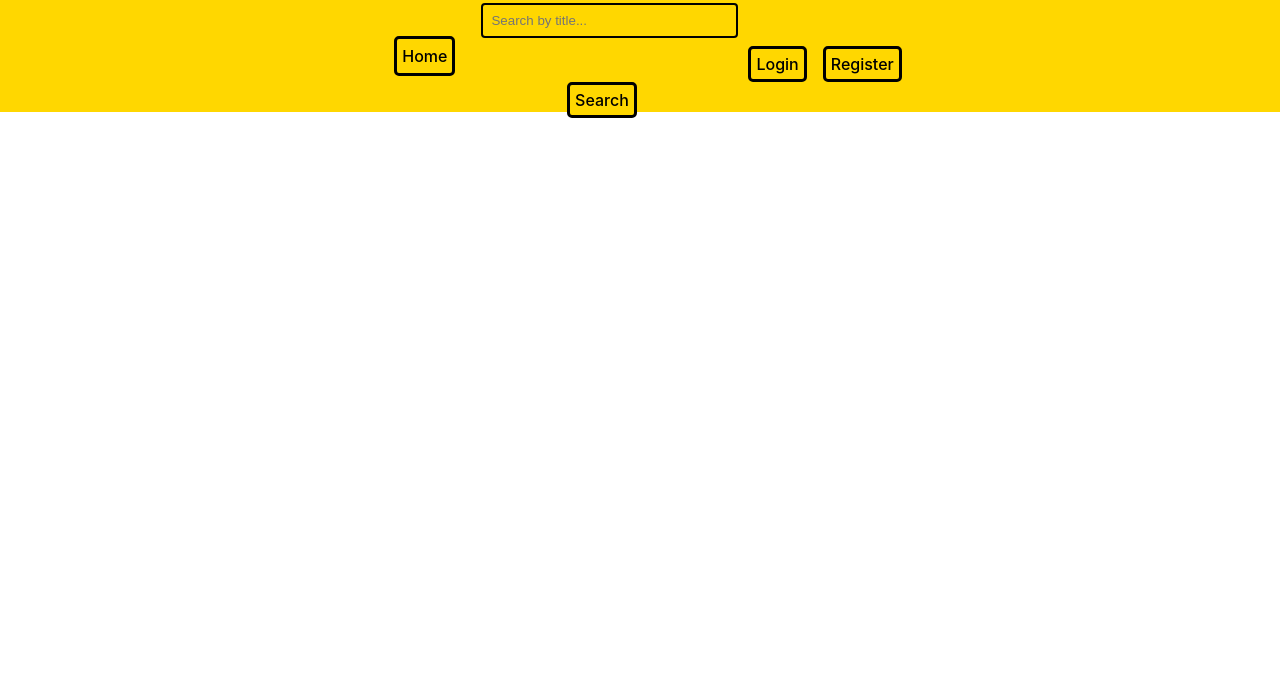
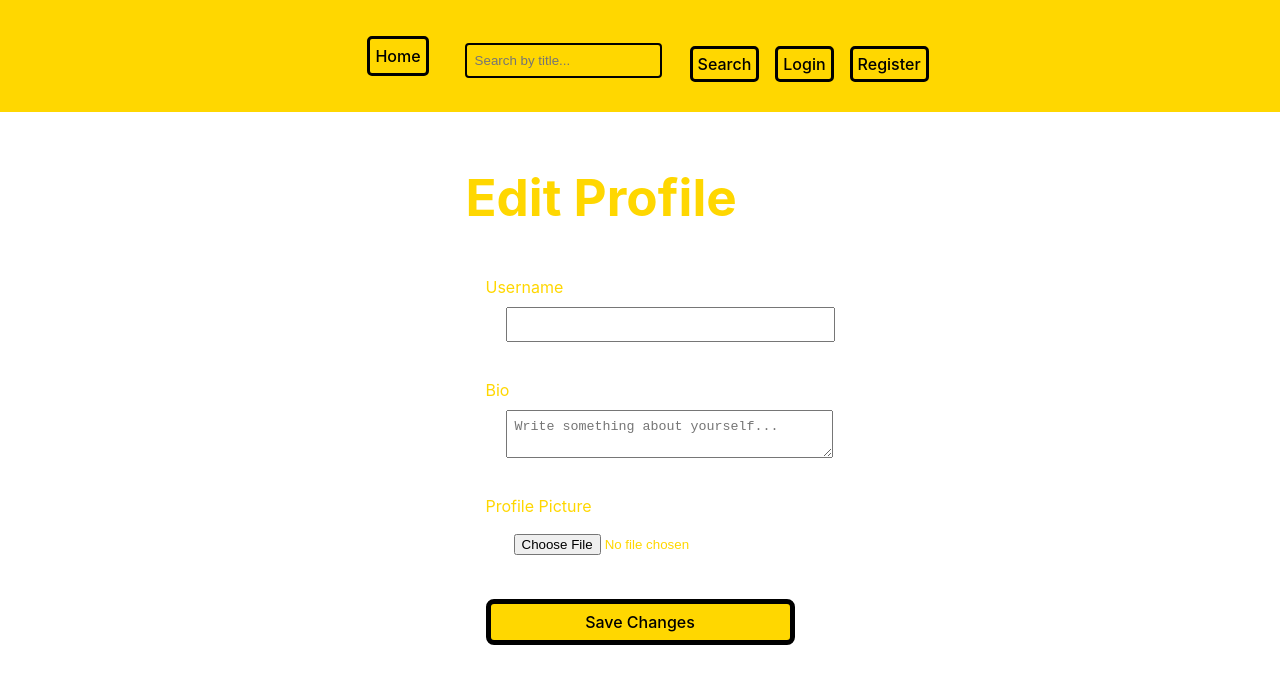
Before and after one commit to HareshP31/Code_Connections, a React (Vite) app in the folder Code_Connections/: page /edit-profile in a window 1280 px wide. Shown: the top 684 px of the page. Built offline with nearby package versions, Linux system fonts and the light colour scheme; no server answers.

Commit message:
add edit profile section

```diff
--- a/Code_Connections/src/App.jsx
+++ b/Code_Connections/src/App.jsx
@@ -7,6 +7,7 @@ import Login from './components/Login';
 import CreatePost from './pages/CreatePost';
 import PostPage from './pages/PostPage';
 import UpdatePost from './pages/UpdatePost';
+import EditProfile from './pages/EditProfile';
 import { AuthProvider, useAuth } from './AuthContext.jsx';
 import { initializeAuthPersistence } from './services/authService';
 import './styles/App.css';
@@ -34,6 +35,7 @@ const AppContent = () => {
                         <Route path="/create" element={<CreatePost />} />
                         <Route path="/post/:id" element={<PostPage />} />
                         <Route path="/update/:id" element={<UpdatePost />} />
+                        <Route path="/edit-profile" element={<EditProfile />} />
                     </Routes>
                 </div>
             </div>
--- a/Code_Connections/src/AuthContext.jsx
+++ b/Code_Connections/src/AuthContext.jsx
@@ -1,6 +1,8 @@
 import React, { createContext, useState, useContext, useEffect } from 'react';
 import { auth } from './firebase';
 import { onAuthStateChanged, signOut, setPersistence, browserSessionPersistence } from 'firebase/auth';
+import { doc, getDoc } from 'firebase/firestore';
+import { db } from './firebase';
 
 const AuthContext = createContext();
 
@@ -18,13 +20,31 @@ export const AuthProvider = ({ children }) => {
         };
         initializePersistence();
 
-        const unsubscribe = onAuthStateChanged(auth, (currentUser) => {
+        const unsubscribe = onAuthStateChanged(auth, async (currentUser) => {
             if (currentUser) {
-                setUser({
-                    uid: currentUser.uid,
-                    email: currentUser.email,
-                    username: currentUser.displayName || 'User',
-                });
+                try {
+                    const userRef = doc(db, 'users', currentUser.uid);
+                    const userDoc = await getDoc(userRef);
+
+                    if (userDoc.exists()) {
+                        const userData = userDoc.data();
+                        setUser({
+                            uid: currentUser.uid,
+                            email: currentUser.email,
+                            username: userData.username || currentUser.displayName || 'User',
+                            profilePicture: userData.profilePicture || null,
+                            bio: userData.bio || '',
+                        });
+                    } else {
+                        setUser({
+                            uid: currentUser.uid,
+                            email: currentUser.email,
+                            username: currentUser.displayName || 'User',
+                        });
+                    }
+                } catch (error) {
+                    console.error('Error fetching user data:', error);
+                }
             } else {
                 setUser(null);
             }
--- a/Code_Connections/src/components/Login.jsx
+++ b/Code_Connections/src/components/Login.jsx
@@ -16,6 +16,7 @@ function Login() {
             const user = await loginUser(identifier, password);
             login(user);
             navigate('/');
+            window.location.reload();
         } catch (err) {
             setError(err.message);
         }
@@ -26,6 +27,7 @@ function Login() {
             const user = await loginWithGoogle();
             login(user);
             navigate('/');
+            window.location.reload();
         } catch (err) {
             setError(err.message);
         }
--- a/Code_Connections/src/components/Navbar.jsx
+++ b/Code_Connections/src/components/Navbar.jsx
@@ -17,6 +17,8 @@ const Navbar = () => {
     navigate('/');
   };
 
+  const defaultProfilePicture = 'https://cdn.pfps.gg/pfps/2301-default-2.png';
+
   return (
     <nav className="navbar">
       <Link to="/" className="nav-link">Home</Link>
@@ -35,7 +37,17 @@ const Navbar = () => {
       </form>
       {user ? (
         <>
-          <span className="nav-link">Welcome, {user.username}</span>
+          <button
+            onClick={() => navigate('/edit-profile')}
+            className="profile-button"
+          >
+            <img
+              src={user.profilePicture || defaultProfilePicture}
+              alt="Profile"
+              className="profile-picture"
+            />
+            <span className="username">{user.username}</span>
+          </button>
           <button onClick={handleLogout} className="nav-link">Logout</button>
         </>
       ) : (
--- a/Code_Connections/src/firebase.js
+++ b/Code_Connections/src/firebase.js
@@ -1,23 +1,22 @@
 // Import the functions you need from the SDKs you need
 import { initializeApp } from "firebase/app";
 import { getAuth } from "firebase/auth";
-import { getFirestore } from 'firebase/firestore';
-// TODO: Add SDKs for Firebase products that you want to use
-// https://firebase.google.com/docs/web/setup#available-libraries
+import { getFirestore } from "firebase/firestore";
+import { getStorage } from "firebase/storage";
 
 // Your web app's Firebase configuration
-// For Firebase JS SDK v7.20.0 and later, measurementId is optional
 const firebaseConfig = {
   apiKey: "AIzaSyBu-8Xs4u4t8KC8pyreUFZkbRIVLk7kNrM",
   authDomain: "code-connections.firebaseapp.com",
   projectId: "code-connections",
-  storageBucket: "code-connections.firebasestorage.app",
+  storageBucket: "code-connections.appspot.com",
   messagingSenderId: "258359074913",
   appId: "1:258359074913:web:e9c1ebc584590c69f18a20",
-  measurementId: "G-DM2L9T8GXW"
+  measurementId: "G-DM2L9T8GXW",
 };
 
 // Initialize Firebase
 const app = initializeApp(firebaseConfig);
 export const auth = getAuth(app);
 export const db = getFirestore(app);
+export const storage = getStorage(app);
--- /dev/null
+++ b/Code_Connections/src/pages/EditProfile.jsx
@@ -0,0 +1,108 @@
+import React, { useState, useEffect } from 'react';
+import { useAuth } from '../AuthContext';
+import { doc, getDoc, updateDoc } from 'firebase/firestore';
+import { db } from '../firebase';
+import { useNavigate } from 'react-router-dom';
+
+const EditProfile = () => {
+  const { user } = useAuth();
+  const [username, setUsername] = useState(user?.username || '');
+  const [bio, setBio] = useState('');
+  const [profilePicture, setProfilePicture] = useState(null);
+  const [loading, setLoading] = useState(false);
+  const navigate = useNavigate();
+
+  useEffect(() => {
+    const fetchUserData = async () => {
+      try {
+        const userRef = doc(db, 'users', user.uid);
+        const userDoc = await getDoc(userRef);
+
+        if (userDoc.exists()) {
+          const data = userDoc.data();
+          setBio(data.bio || '');
+          setProfilePicture(data.profilePicture || null);
+        }
+      } catch (error) {
+        console.error('Error fetching user data:', error);
+      }
+    };
+
+    fetchUserData();
+  }, [user]);
+
+  const handleFileChange = (e) => {
+    const file = e.target.files[0];
+    if (file) {
+      const reader = new FileReader();
+      reader.onloadend = () => {
+        setProfilePicture(reader.result);
+      };
+      reader.readAsDataURL(file);
+    }
+  };
+
+  const handleSave = async (e) => {
+    e.preventDefault();
+    setLoading(true);
+
+    try {
+      const userRef = doc(db, 'users', user.uid);
+      await updateDoc(userRef, {
+        username,
+        bio,
+        profilePicture,
+      });
+
+      alert('Profile updated successfully!');
+      navigate('/');
+      window.location.reload();
+    } catch (error) {
+      console.error('Error updating profile:', error);
+      alert('Failed to update profile.');
+    } finally {
+      setLoading(false);
+    }
+  };
+
+  return (
+    <div className="edit-profile-container">
+      <h1>Edit Profile</h1>
+      <form onSubmit={handleSave}>
+        <div>
+          <label>Username</label>
+          <input
+            type="text"
+            value={username}
+            onChange={(e) => setUsername(e.target.value)}
+            required
+          />
+        </div>
+        <div>
+          <label>Bio</label>
+          <textarea
+            value={bio}
+            onChange={(e) => setBio(e.target.value)}
+            placeholder="Write something about yourself..."
+          />
+        </div>
+        <div>
+          <label>Profile Picture</label>
+          <input type="file" accept="image/*" onChange={handleFileChange} />
+          {profilePicture && (
+            <img
+              src={profilePicture}
+              alt="Profile Preview"
+              style={{ width: '100px', height: '100px', objectFit: 'cover', marginTop: '10px' }}
+            />
+          )}
+        </div>
+        <button type="submit" disabled={loading}>
+          {loading ? 'Saving...' : 'Save Changes'}
+        </button>
+      </form>
+    </div>
+  );
+};
+
+export default EditProfile;
--- a/Code_Connections/src/services/authService.js
+++ b/Code_Connections/src/services/authService.js
@@ -21,6 +21,8 @@ export const initializeAuthPersistence = async () => {
 };
 
 export const registerUser = async (email, password, username) => {
+    const DEFAULT_PROFILE_PICTURE = 'https://cdn.pfps.gg/pfps/2301-default-2.png';
+
     try {
         const userCredential = await createUserWithEmailAndPassword(auth, email, password);
         const user = userCredential.user;
@@ -31,17 +33,21 @@ export const registerUser = async (email, password, username) => {
             uid: user.uid,
             username: username,
             email: email,
+            profilePicture: DEFAULT_PROFILE_PICTURE,
+            bio: '',
         });
 
         return {
             uid: user.uid,
             email: user.email,
-            username: user.displayName,
+            username: username,
+            profilePicture: DEFAULT_PROFILE_PICTURE,
         };
     } catch (error) {
         throw new Error(error.message);
     }
 };
+
 
 export const loginWithGoogle = async () => {
     try {
--- a/Code_Connections/src/styles/App.css
+++ b/Code_Connections/src/styles/App.css
@@ -40,28 +40,31 @@ body {
 
 .search-form {
   display: flex;
+  flex-direction: row;
   align-items: center;
   gap: 0.5rem;
+  width: auto;
+  margin: 0;
 }
 
 .search-input {
-  display: flex;
-  align-items: center;
   padding: 0.5rem;
-  border: solid, 2px, black;
+  border: 2px solid black;
   border-radius: 4px;
   background-color: gold;
   color: black;
+  flex-grow: 1;
+  margin-bottom: 0px;
 }
 
 .search-button {
-  padding: 0.5rem;
-  margin-left: 0.5rem;
-  border: solid, 2px, black;
+  padding: 0.5rem 1rem;
+  border: 2px solid black;
   border-radius: 4px;
+  background-color: gold;
+  color: black;
   cursor: pointer;
-  color: black;
-  background-color: gold;
+  transition: border-color 0.25s ease-in-out;
 }
 
 .create-post, form, input, textarea{
@@ -181,3 +184,31 @@ button:hover {
 .sort-options{
   padding: 20px;
 }
+
+.profile-button {
+  display: flex;
+  align-items: center;
+  justify-content: center;
+  border-radius: 8px;
+  border: 3px solid black !important;
+  padding: 0.6em 1.2em;
+  font-size: 1em;
+  font-weight: 500;
+  font-family: inherit;
+  cursor: pointer;
+  color: rgba(0, 0, 0, 0.87);
+  margin-right: 15px;
+}
+
+.profile-button:hover {
+  color: white;
+  text-decoration: underline;
+}
+
+.profile-picture {
+  width: 30px;
+  height: 30px;
+  border-radius: 50%;
+  object-fit: cover;
+  margin-right: 8px;
+}
```
